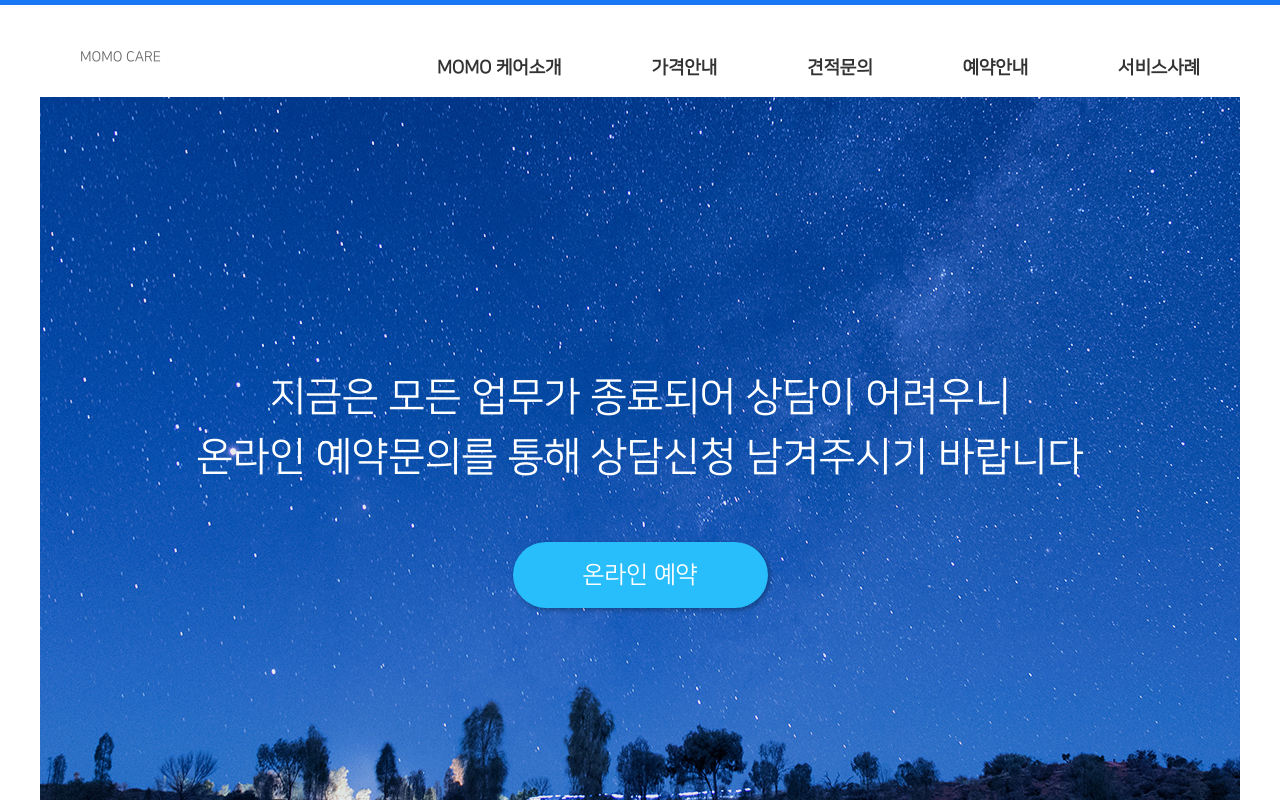
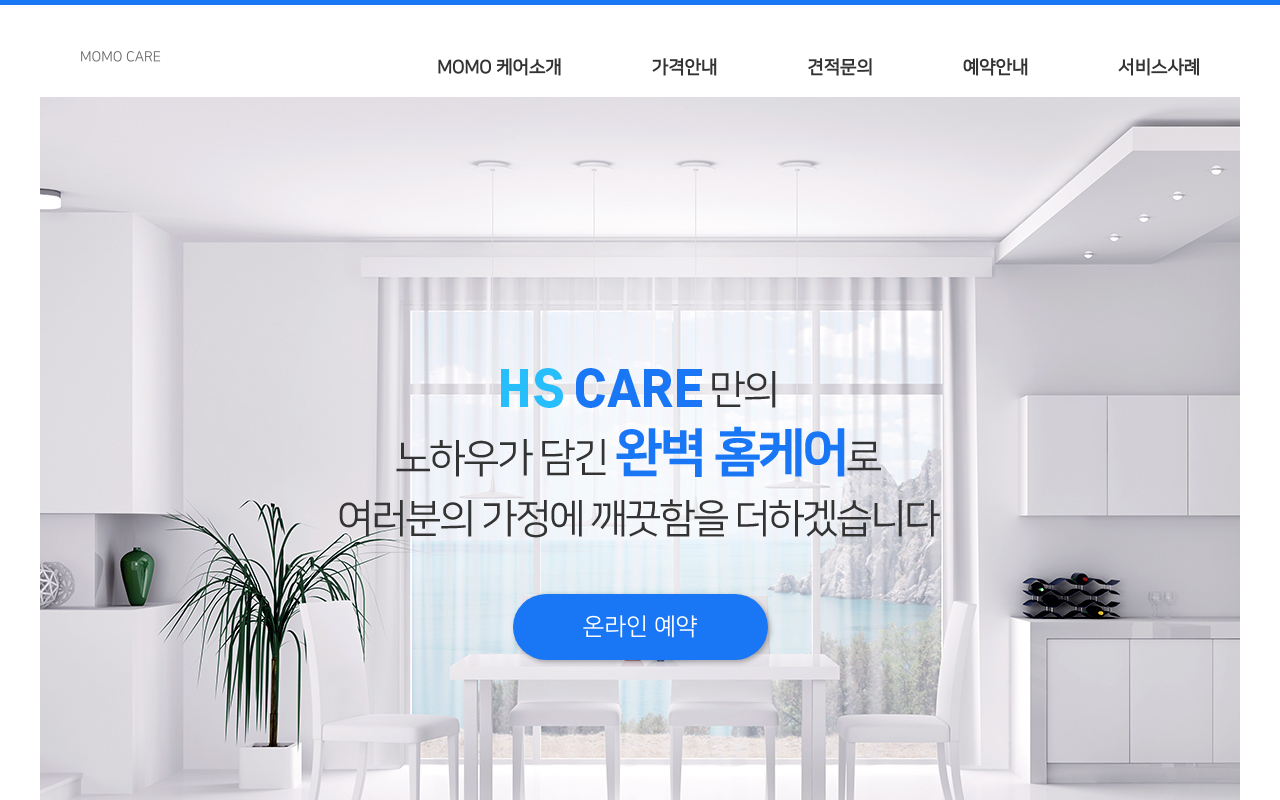
Before and after one commit to becover/momo-care, a React (Create React App) app: page / in a window 1280 px wide. Shown: the top 800 px of the page. Built offline with nearby package versions, Linux system fonts and the light colour scheme; no server answers.

Commit message:
비주얼배너 요일필터 추가(월~금/주말)

```diff
--- a/src/routes/Main.js
+++ b/src/routes/Main.js
@@ -8,6 +8,8 @@ import main_cont1_bg from "../asset/img/main_cont1_bg.png";
 const Main = () => {
   const today = new Date();
   const currentTime = today.getHours();
+  const currentDay = today.getDay();
+  console.log(currentDay);
   const mainVisualListStyle1 = {
     backgroundImage: `url(${main_visual_1})`,
     backgroundRepeat: "no-repeat",
@@ -25,7 +27,7 @@ const Main = () => {
       <div className="main_visual">
         <div className="main_vs_list">
           <ul className="slides">
-            {currentTime >= 18 && currentTime < 9 ? (
+            {0 < currentDay < 6 && currentTime < 18 && currentTime >= 9 ? (
               <li style={mainVisualListStyle1}>
                 <div className="main_vs_txt">
                   <img
```
